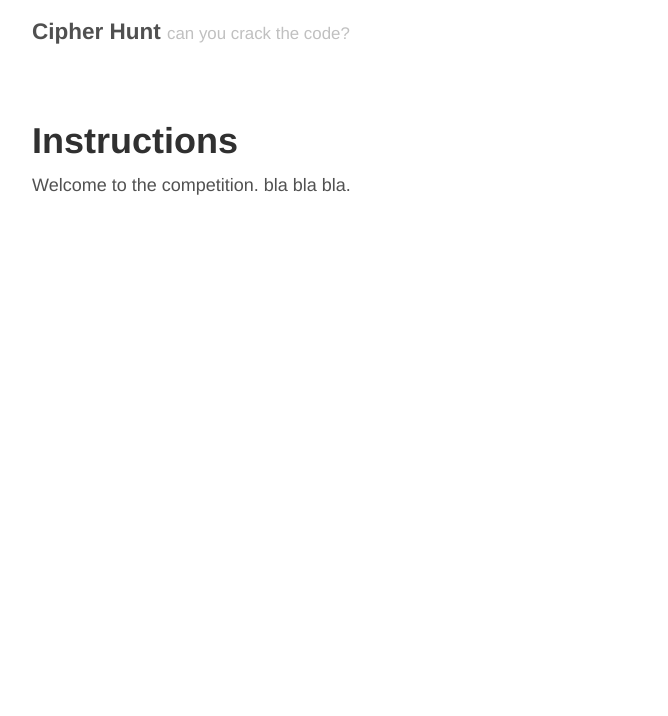
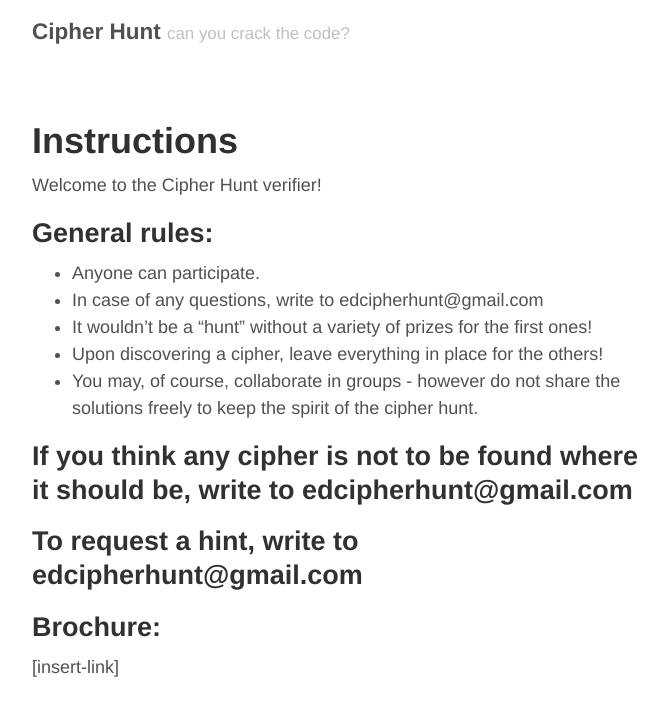
Before and after one commit to lcapkovic/crypto, a Jekyll site: the page built from _posts/2013-12-01-welcome.md, in a window 1280 px wide. Shown: the top 716 px of the page, without its empty margins (293-961 px from the left). Built offline with Jekyll 4.4.1, drawn with Linux system fonts in a browser that asks for light colours.

Commit message:
readd instructions

```diff
--- a/_posts/2013-12-01-welcome.md
+++ b/_posts/2013-12-01-welcome.md
@@ -3,4 +3,18 @@ layout: post
 title: Instructions
 permalink: welcome
 ---
-Welcome to the competition. bla bla bla.
+Welcome to the Cipher Hunt verifier!
+
+## General rules:
+  * Anyone can participate.
+  * In case of any questions, write to edcipherhunt@gmail.com
+  * It wouldn't be a "hunt" without a variety of prizes for the first ones!
+  * Upon discovering a cipher, leave everything in place for the others!
+  * You may, of course, collaborate in groups - however do not share the solutions freely to keep the spirit of the cipher hunt.
+
+## If you think any cipher is not to be found where it should be, write to edcipherhunt@gmail.com
+
+## To request a hint, write to edcipherhunt@gmail.com
+
+## Brochure:
+[insert-link]
```
